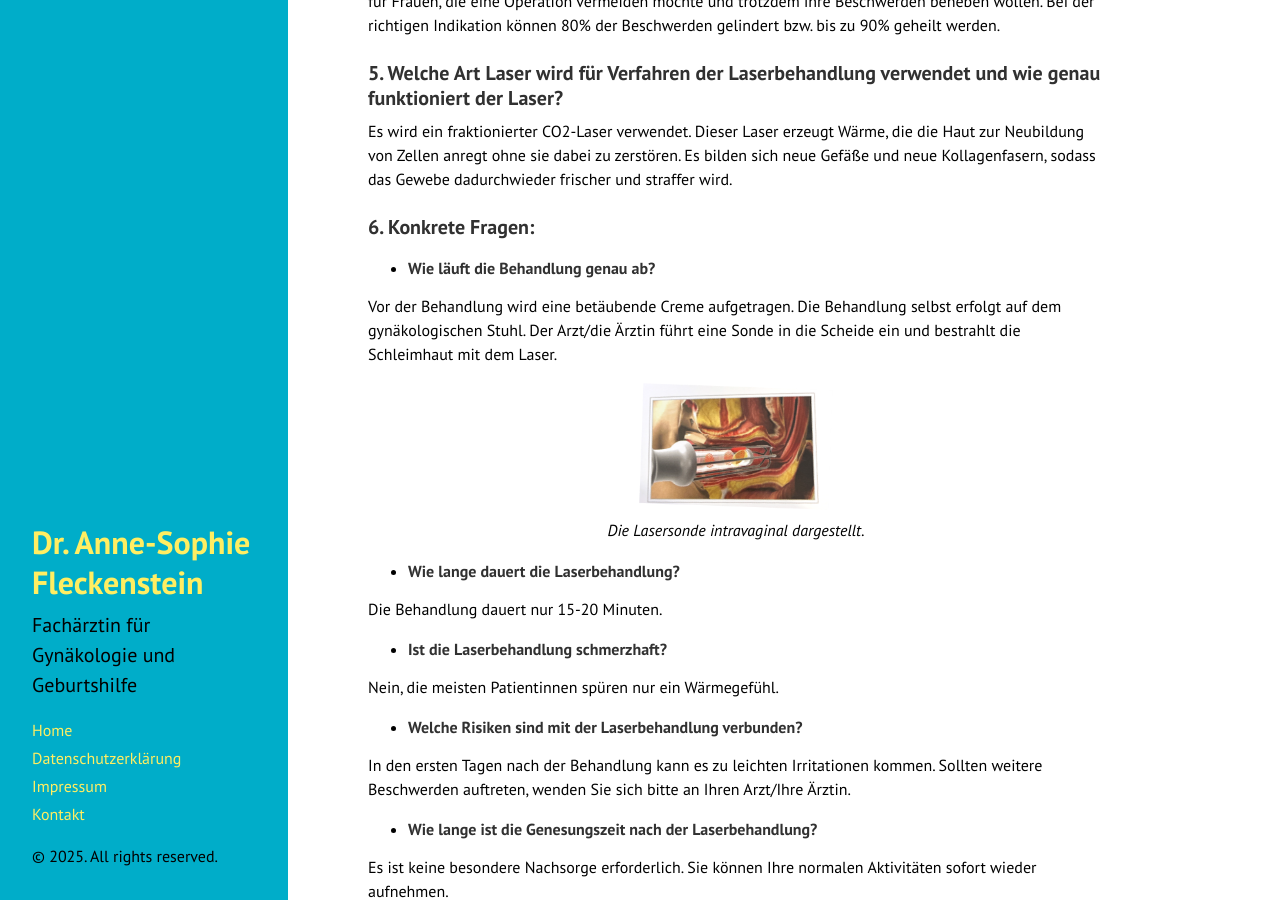
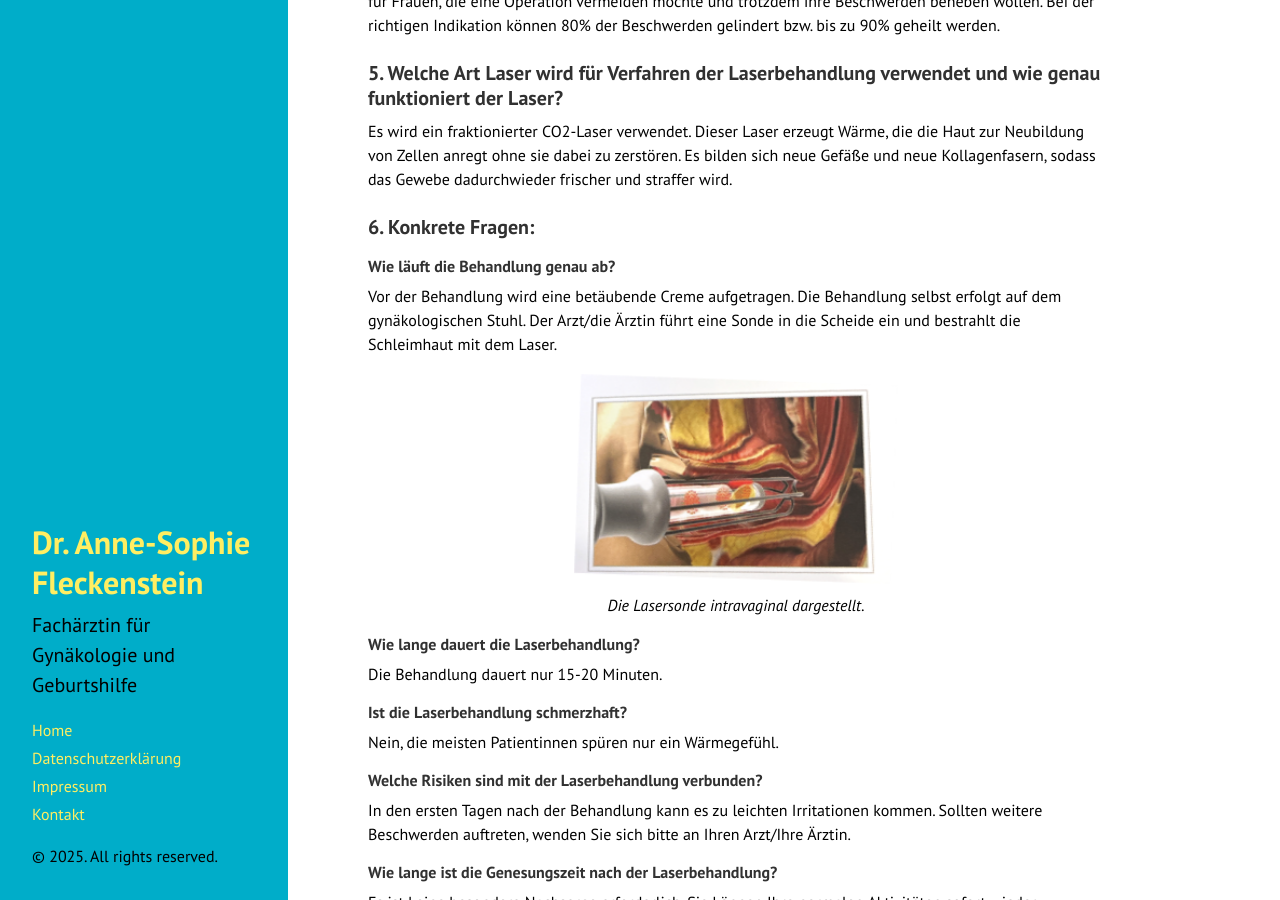
Before and after one commit to JuliaFleckenstein/dr-anne-sophie-fleckenstein, a Jekyll site: the page built from docs/index.md, in a window 1280 px wide and 900 px high, scrolled down 1493 px. Built offline with Jekyll 4.4.1, drawn with Linux system fonts in a browser that asks for light colours; Markdown is read by kramdown in place of the engine named in the settings; the list of posts is cut into pages by our own code.

Commit message:
Update index.md

```diff
--- a/docs/index.md
+++ b/docs/index.md
@@ -82,54 +82,53 @@ neue Kollagenfasern, sodass das Gewebe dadurchwieder frischer und straffer wird.
 
 ### 6. Konkrete Fragen:
 
-* #### Wie läuft die Behandlung genau ab?
+#### Wie läuft die Behandlung genau ab?
 
 Vor der Behandlung wird eine betäubende Creme aufgetragen. Die Behandlung selbst
 erfolgt auf dem gynäkologischen Stuhl. Der Arzt/die Ärztin führt eine Sonde in die Scheide
 ein und bestrahlt die Schleimhaut mit dem Laser.
 
 <figure>
-  <img src="{{site.baseurl}}images/lasersonde.png" alt="Die Lasersonde intravaginal dargestellt." style="width:30%" class="center">
+  <img src="{{site.baseurl}}images/lasersonde.png" alt="Die Lasersonde intravaginal dargestellt." style="width:50%" class="center">
   <figcaption>Die Lasersonde intravaginal dargestellt.</figcaption>
 </figure>
 
-
-* #### Wie lange dauert die Laserbehandlung?
+#### Wie lange dauert die Laserbehandlung?
 
 Die Behandlung dauert nur 15-20 Minuten.
 
-* #### Ist die Laserbehandlung schmerzhaft?
+#### Ist die Laserbehandlung schmerzhaft?
 
 Nein, die meisten Patientinnen spüren nur ein Wärmegefühl.
 
-* #### Welche Risiken sind mit der Laserbehandlung verbunden?
+#### Welche Risiken sind mit der Laserbehandlung verbunden?
 
 In den ersten Tagen nach der Behandlung kann es zu leichten Irritationen kommen.
 Sollten weitere Beschwerden auftreten, wenden Sie sich bitte an Ihren Arzt/Ihre Ärztin.
 
-* #### Wie lange ist die Genesungszeit nach der Laserbehandlung?
+#### Wie lange ist die Genesungszeit nach der Laserbehandlung?
 
 Es ist keine besondere Nachsorge erforderlich. Sie können Ihre normalen Aktivitäten
 sofort wieder aufnehmen.
 
-* #### Wie lange muss ich nach der Laserbehandlung warten, ehe ich Geschlechtsverkehr haben kann?
+#### Wie lange muss ich nach der Laserbehandlung warten, ehe ich Geschlechtsverkehr haben kann?
 
 Es wird empfohlen, mindestens 72 Stunden nach der Behandlung zu warten.
 
-* #### Wie viele Sitzungen sind notwendig?
+#### Wie viele Sitzungen sind notwendig?
 
 In der Regel sind drei Sitzungen im Abstand von 4-6 Wochen notwendig.
 
-* #### Wie lange nach einer Geburt muss ich warten bis ich mich lasern lassen kann?
+#### Wie lange nach einer Geburt muss ich warten bis ich mich lasern lassen kann?
 
 Normalerweise 6-8 Wochen
 
-* #### Was kann der Laser außerdem?
+#### Was kann der Laser außerdem?
 
 Es gibt eine Vielzahl an anderen Anwendungsmöglichkeiten, beispielsweise vor oder
 nach einer Beckenbodenoperation zur Verbesserung der Durchblutung und Heilung.
 
-* #### Was kostet die Laserbehandlung?
+#### Was kostet die Laserbehandlung?
 
 Die Kosten variieren je nach Praxis. Bitte fragen Sie Ihren Arzt/Ihre Ärztin nach den
 genauen Preisen.
```
